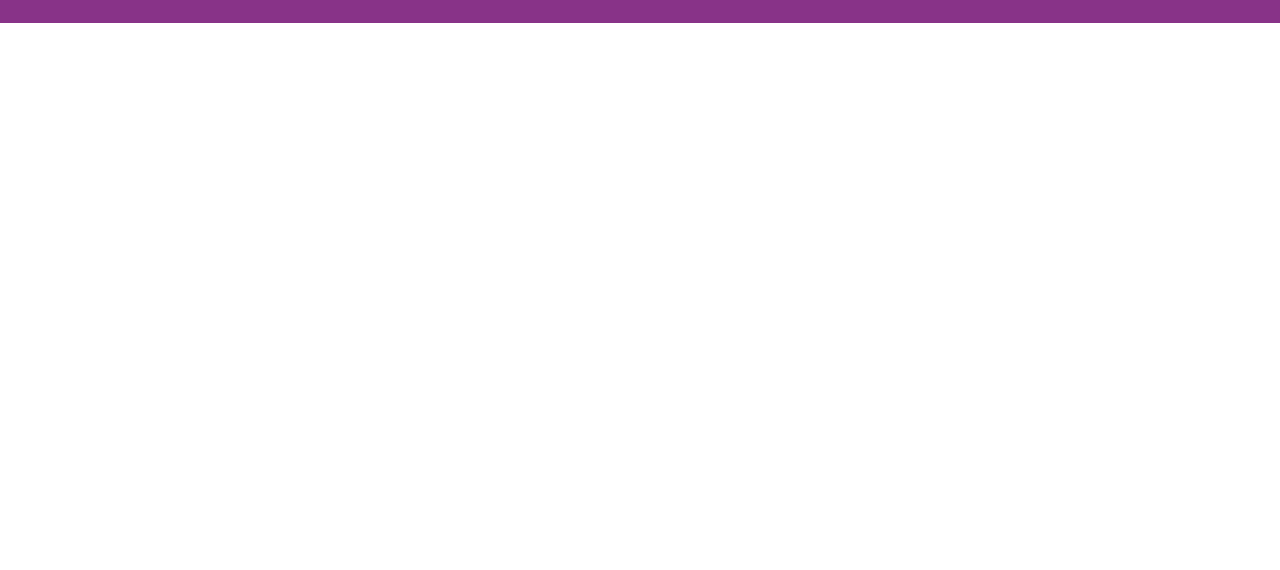
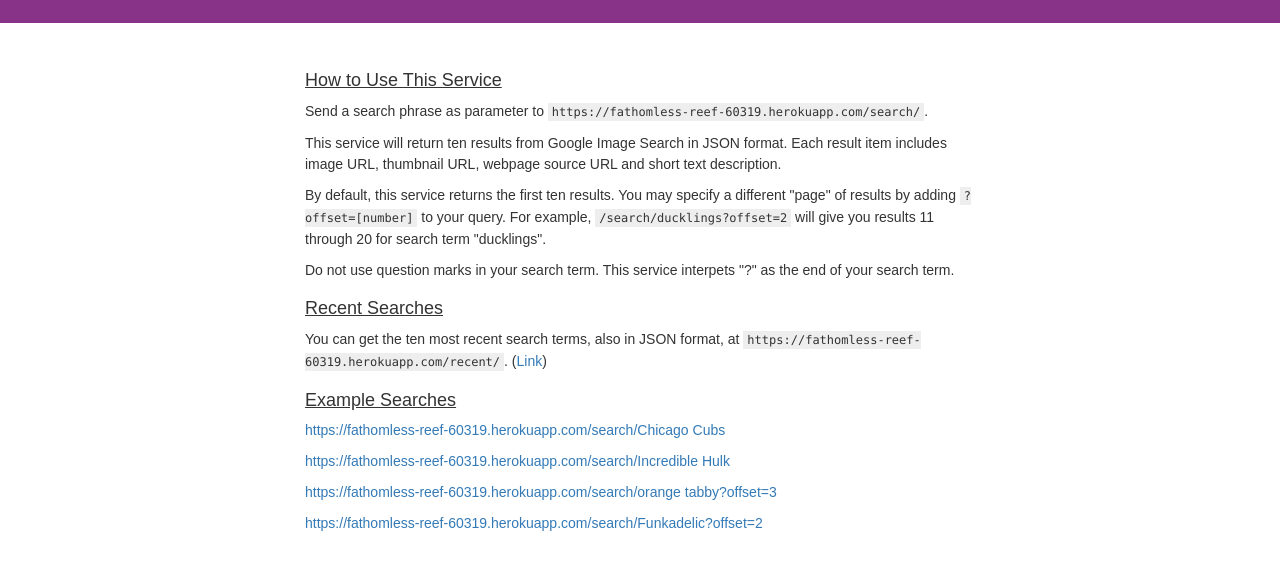
Before and after one commit to DougRiblet/abstraction, a website: page index.html in a window 1280 px wide. Shown: the part 92-662 px from the top of the page. Drawn offline with nearby package versions, Linux system fonts and the light colour scheme.

Commit message:
Write text for index.html

```diff
--- a/index.html
+++ b/index.html
@@ -8,17 +8,22 @@
     font-family: Arial, Helvetica, sans-serif;
     font-size: 14px;
     line-height: 150%;
+    padding-bottom: 2em;
   }
   .container, .jumbotron .container {max-width: 700px; margin:10px auto;}
   .jumbotron {
     background-color: #838; color: white;
     padding-top: 16px; padding-bottom: 16px;
   }
-  h4 {margin-top: 1em;}
+  h4 {
+    margin-top: 1em;
+    text-decoration:underline;
+  }
   .example {
     font-family: "Lucida Console", Monaco, monospace;
+    font-size: 12px;
     background-color: #eee;
-    padding: 3px 8px;
+    padding: 2px 4px;
   }
   </style>
 </head>
@@ -31,8 +36,22 @@
 </div>
 
 <div class="container">
+  <h4>How to Use This Service</h4>
+  <p>Send a search phrase as parameter to <span class="example">https://fathomless-reef-60319.herokuapp.com/search/</span>.
+  <p>This service will return ten results from Google Image Search in JSON format. Each result item includes image URL, thumbnail URL, webpage source URL and short text description.</p>
+  <p>By default, this service returns the first ten results. You may specify a different "page" of results by adding <span class="example">?offset=[number]</span> to your query. For example, <span class="example">/search/ducklings?offset=2</span> will give you results 11 through 20 for search term "ducklings".</p>
+  <p>Do not use question marks in your search term. This service interpets "?" as the end of your search term.</p>
+
+  <h4>Recent Searches</h4>
+  <p>You can get the ten most recent search terms, also in JSON format, at <span class="example">https://fathomless-reef-60319.herokuapp.com/recent/</span>. (<a href="https://fathomless-reef-60319.herokuapp.com/recent/">Link</a>)</p>
+
+  <h4>Example Searches</h4>
+  <p><a href="https://fathomless-reef-60319.herokuapp.com/search/Chicago%20Cubs">https://fathomless-reef-60319.herokuapp.com/search/Chicago Cubs</a></p>
+  <p><a href="https://fathomless-reef-60319.herokuapp.com/search/Incredible%20Hulk">https://fathomless-reef-60319.herokuapp.com/search/Incredible Hulk</a></p>
+  <p><a href="https://fathomless-reef-60319.herokuapp.com/search/orange%20tabby?offset=3">https://fathomless-reef-60319.herokuapp.com/search/orange tabby?offset=3</a></p>
+  <p><a href="https://fathomless-reef-60319.herokuapp.com/search/Funkadelic?offset=2">https://fathomless-reef-60319.herokuapp.com/search/Funkadelic?offset=2</a></p>
+
 </div>
-
 
 </body>
 </html>
```
